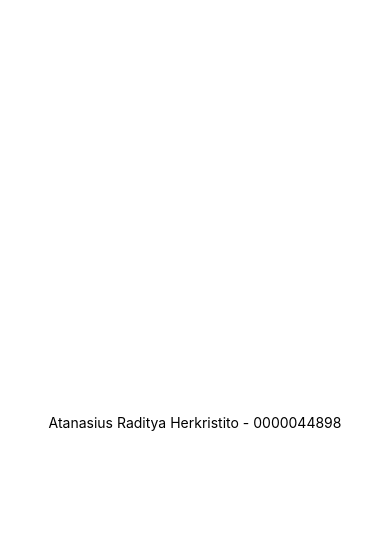
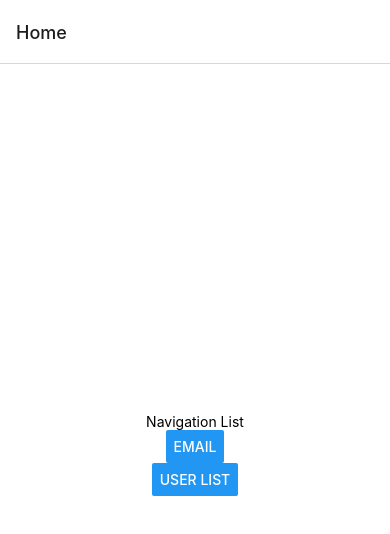
Before and after one commit to BANGATA/cross-platform, a React Native app: screen /Home in a window 390 px wide. Shown: the top 534 px of the page. Built offline with nearby package versions, Linux system fonts and the light colour scheme.

Commit message:
feat: week 5

```diff
--- a/App.js
+++ b/App.js
@@ -1,18 +1,22 @@
-import { StyleSheet, View, Text } from "react-native";
+import * as React from "react";
+import { NavigationContainer } from "@react-navigation/native";
+import { createNativeStackNavigator } from "@react-navigation/native-stack";
+import Email from "./pages/Email";
+import HomeScreen from "./pages/HomeScreen";
+import UserList from "./pages/UserList";
+import Profile from "./pages/Profile";
+
+const Stack = createNativeStackNavigator();
 
 export default function App() {
   return (
-    <View style={styles.container}>
-      <Text>Atanasius Raditya Herkristito - 0000044898</Text>
-    </View>
+    <NavigationContainer>
+      <Stack.Navigator>
+        <Stack.Screen name="Home" component={HomeScreen} />
+        <Stack.Screen name="Email" component={Email} />
+        <Stack.Screen name="UserList" component={UserList} />
+        <Stack.Screen name="Profile" component={Profile} />
+      </Stack.Navigator>
+    </NavigationContainer>
   );
 }
-
-const styles = StyleSheet.create({
-  container: {
-    backgroundColor: "#fff",
-    alignItems: "center",
-    justifyContent: "center",
-    flex: 1,
-  },
-});
--- /dev/null
+++ b/App.styles.ts
@@ -0,0 +1,44 @@
+import { StyleSheet } from "react-native";
+
+const styles = StyleSheet.create({
+  container: {
+    backgroundColor: "#fff",
+    alignItems: "center",
+    justifyContent: "center",
+    padding: 5,
+    height: "100%",
+  },
+  card: {
+    borderWidth: 1,
+    borderColor: "black",
+    borderRadius: 8,
+    display: "flex",
+    flexDirection: "row",
+    alignItems: "center",
+    padding: 8,
+    width: 325,
+    gap: 8,
+  },
+  avatar: {
+    width: 75,
+    height: 75,
+    borderRadius: 999,
+  },
+  boldText: {
+    fontWeight: "bold",
+  },
+  description: {
+    width: "100%",
+    display: "flex",
+    gap: 2,
+  },
+  userList: {
+    backgroundColor: "#fff",
+    alignItems: "center",
+    justifyContent: "center",
+    padding: 5,
+    display: "flex",
+  },
+});
+
+export default styles;
--- /dev/null
+++ b/pages/Email.tsx
@@ -0,0 +1,12 @@
+import { Button, Text, View } from "react-native";
+
+const Email = ({ navigation }) => {
+  return (
+    <View style={{ flex: 1, alignItems: "center", justifyContent: "center" }}>
+      <Text>Email List Page</Text>
+      <Button title="Go Home" onPress={() => navigation.navigate("Home")} />
+    </View>
+  );
+};
+
+export default Email;
--- /dev/null
+++ b/pages/HomeScreen.tsx
@@ -0,0 +1,17 @@
+import styles from "../App.styles";
+import { View, Text, Button } from "react-native";
+
+const HomeScreen = ({ navigation }) => {
+  return (
+    <View style={styles.container}>
+      <Text>Navigation List</Text>
+      <Button title="Email" onPress={() => navigation.navigate("Email")} />
+      <Button
+        title="User List"
+        onPress={() => navigation.navigate("UserList")}
+      />
+    </View>
+  );
+};
+
+export default HomeScreen;
--- /dev/null
+++ b/pages/Profile.tsx
@@ -0,0 +1,21 @@
+import { Button, Text, View, Image } from "react-native";
+import styles from "../App.styles";
+
+const Profile = ({ navigation, route }) => {
+  const { user } = route.params;
+  return (
+    <View style={{ flex: 1, alignItems: "center", justifyContent: "center" }}>
+      <Image
+        source={{
+          uri: user.photo_url,
+        }}
+        style={styles.avatar}
+      />
+      <Text>{user.name}&apos;s Profile</Text>
+      <Text>{user.email}</Text>
+      <Button title="Go Back" onPress={() => navigation.navigate("UserList")} />
+    </View>
+  );
+};
+
+export default Profile;
--- /dev/null
+++ b/pages/UserList.tsx
@@ -0,0 +1,33 @@
+import { ScrollView, View, TouchableOpacity, Image, Text } from "react-native";
+import styles from "../App.styles";
+import userData from "../data.json";
+
+const UserList = ({ navigation }) => {
+  return (
+    <ScrollView>
+      {userData.map((users) => {
+        return (
+          <View style={styles.userList} key={users.name}>
+            <TouchableOpacity
+              style={styles.card}
+              onPress={() => navigation.navigate("Profile", { user: users })}
+            >
+              <Image
+                source={{
+                  uri: users.photo_url,
+                }}
+                style={styles.avatar}
+              />
+              <View>
+                <Text style={styles.boldText}>{users.name}</Text>
+                <Text>{users.email}</Text>
+              </View>
+            </TouchableOpacity>
+          </View>
+        );
+      })}
+    </ScrollView>
+  );
+};
+
+export default UserList;
--- /dev/null
+++ b/tsconfig.json
@@ -0,0 +1,4 @@
+{
+  "compilerOptions": {},
+  "extends": "expo/tsconfig.base"
+}
```
Also changed, not shown: package.json (+9 -3 lines), 1 other file (tests, documents, lock files or other folders).
